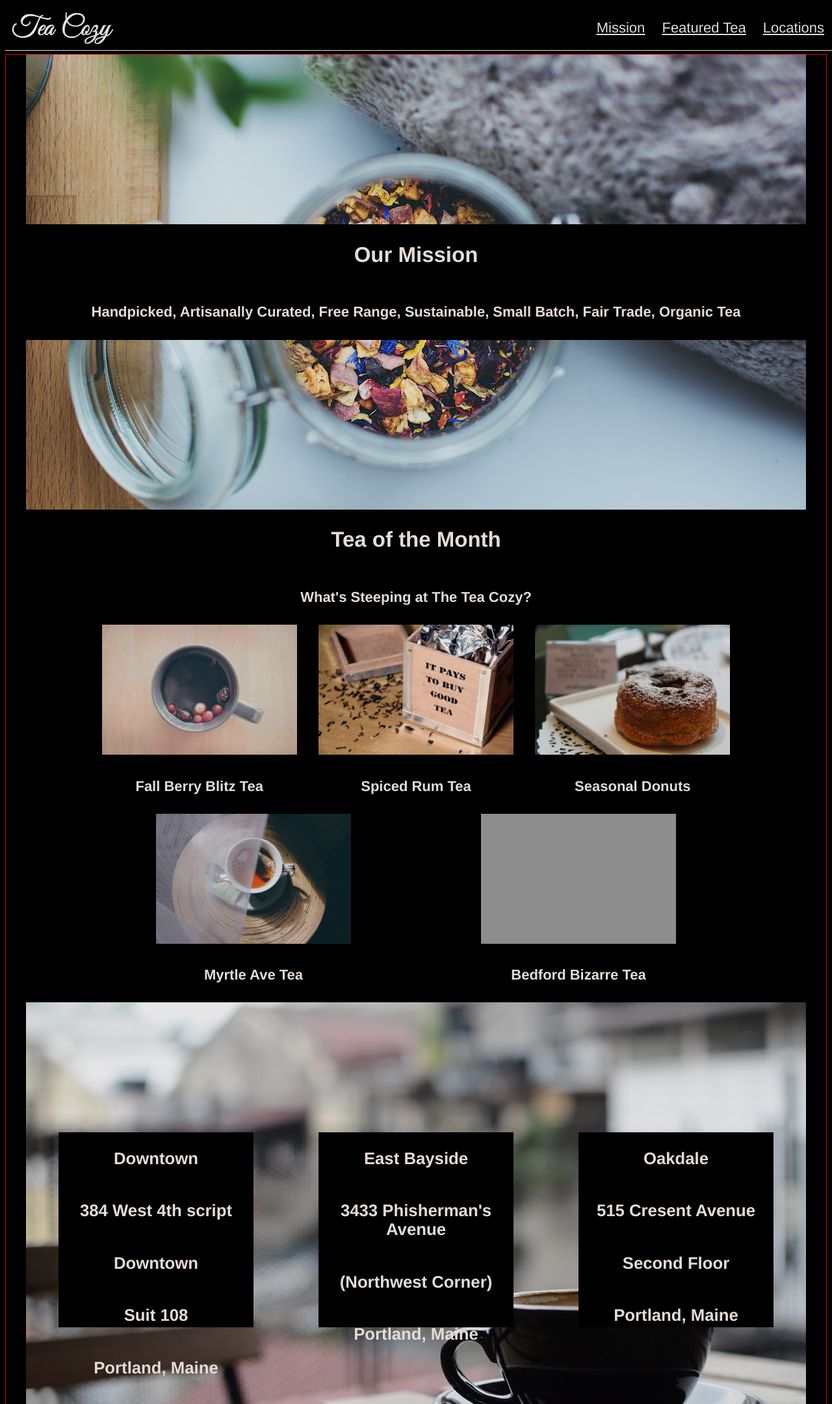
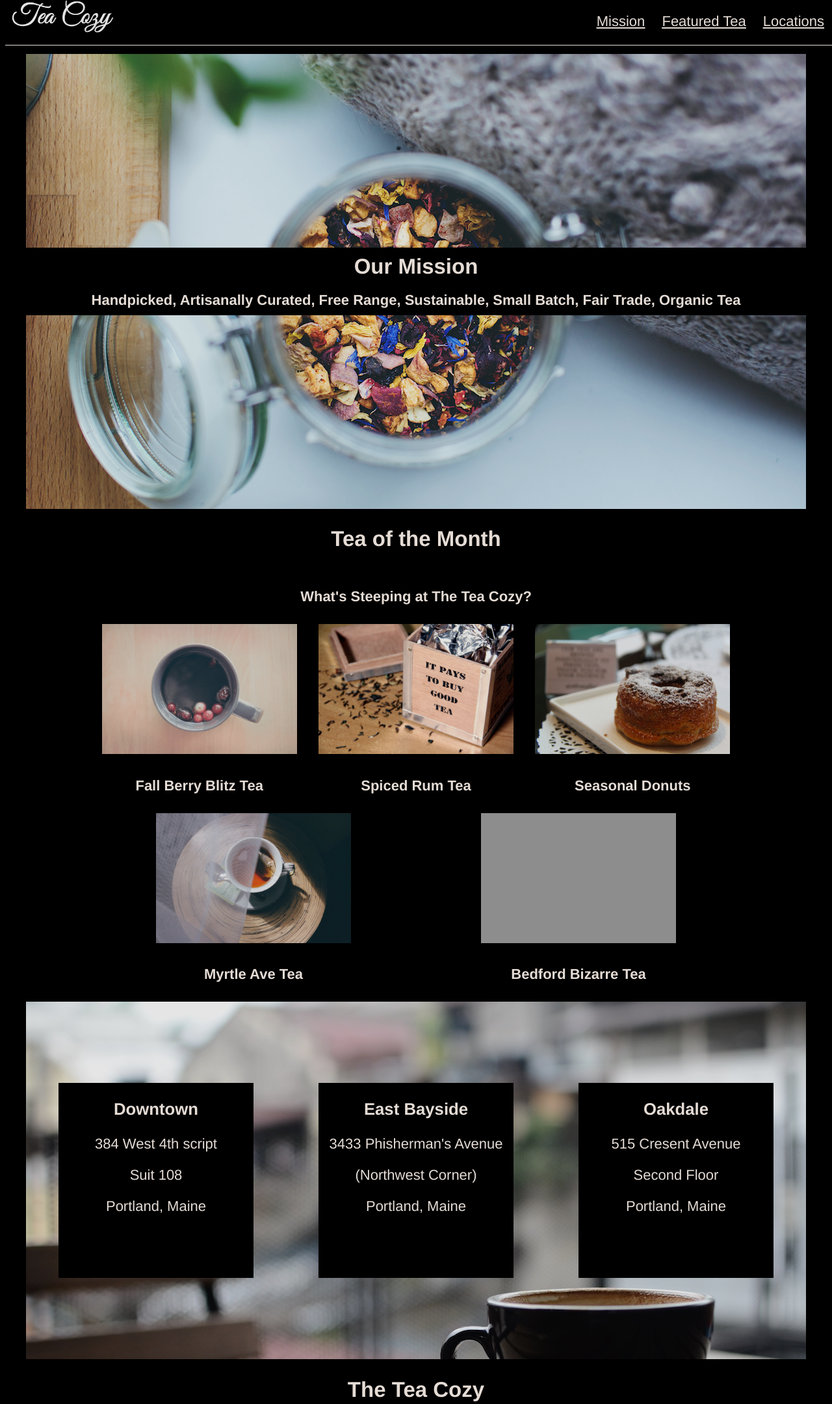
Before and after one commit to philferro/teacozy, a plain HTML site: page index.html in a window 1280 px wide. Shown: the top 2160 px of the page at 65% size. Drawn offline with Linux system fonts and the light colour scheme; grey boxes are pictures that could not be loaded.

Commit message:
Near Completed

```diff
--- a/index.html
+++ b/index.html
@@ -7,8 +7,8 @@
   </head>
   <body>
     <header>
-      <div class="logo">
-         <img src="./resources/images/img-tea-cozy-logo.png" alt="">
+      <div>
+         <img src="./resources/images/img-tea-cozy-logo.png" alt="Tea Cozy Logo">
       </div>
       <nav>
         <span><a href="#mission">Mission</a></span>
@@ -32,46 +32,46 @@
            <div class="imageFlow">
                 <div>
                      <img class="teaImages" src="./resources/images/img-berryblitz.jpg" alt="Berry Blitz Tea Image">
-                     <h4 id="h4Margin">Fall Berry Blitz Tea</h4>
+                     <h4>Fall Berry Blitz Tea</h4>
                 </div>
                 <div>
                     <img class="teaImages" src="./resources/images/img-spiced-rum.jpg" alt="Spiced Rum Tea Image">
-                    <h4 id="h4Margin">Spiced Rum Tea</h4>
+                    <h4>Spiced Rum Tea</h4>
                 </div>
                 <div>
                     <img class="teaImages" src="./resources/images/img-donut.jpg" alt="Seasonal Donutes Image">
-                    <h4 id="h4Margin">Seasonal Donuts</h4>
+                    <h4>Seasonal Donuts</h4>
                 </div>
                 <div>
                     <img class="teaImages" src="./resources/images/img-myrtle-ave.jpg" alt="myrtle ave Image">
-                    <h4 id="h4Margin">Myrtle Ave Tea</h4>
+                    <h4>Myrtle Ave Tea</h4>
                 </div>
                 <div>
                     <img class="teaImages" src="./resources/images/img-bedford-bizarre.jpg" alt="Bedford Bizzarre Image">
-                    <h4 id="h4Margin">Bedford Bizarre Tea</h4>
+                    <h4>Bedford Bizarre Tea</h4>
                 </div>
           </div>
      </div>
 
      <div class="locations">
+
           <div class="locationsBox">
               <h3>Downtown</h3>
-              <h3>384 West 4th script</h3>
-              <h3>Downtown</h3>
-              <h3>Suit 108</h3>
-              <h3>Portland, Maine</h3>
+              <p>384 West 4th script</p>
+              <p>Suit 108</p>
+              <p>Portland, Maine</p>
           </div>
           <div class="locationsBox">
               <h3>East Bayside</h3>
-              <h3>3433 Phisherman's Avenue</h3>
-              <h3>(Northwest Corner)</h3>
-              <h3>Portland, Maine</h3>
+              <p>3433 Phisherman's Avenue</p>
+              <p>(Northwest Corner)</p>
+              <p>Portland, Maine</p>
           </div>
           <div class="locationsBox">
             <h3>Oakdale</h3>
-            <h3>515 Cresent Avenue</h3>
-            <h3>Second Floor</h3>
-            <h3>Portland, Maine</h3>
+            <p>515 Cresent Avenue</p>
+            <p>Second Floor</p>
+            <p>Portland, Maine</p>
           </div>
      </div>
      <footer>
--- a/resources/css/style.css
+++ b/resources/css/style.css
@@ -9,8 +9,8 @@ body{
 
 header {
   display: flex;
-  align-items: center;
   position: fixed;
+  top:0px;
   z-index: 1;
   width: 100%;
   height: 69px;
@@ -19,19 +19,18 @@ header {
   border-bottom: 1px solid seashell;
 }
 
-a {
-  color: seashell;
-}
 
-.logo {
+header img {
   display: flex;
-  align-items: left;
+  justify-content: flex-start;
   height: 50px;
-  flex-grow: 1;
   padding-left: 10px;
 }
 
-nav{
+header nav{
+  display: block;
+  text-align: right;
+  flex-grow: 1;
   margin-right: 10px;
 }
 
@@ -41,6 +40,9 @@ nav span {
   text-decoration: underline;
 }
 
+header a{
+  color: seashell;
+}
 .contentBody{
   display: flex;
   margin: auto;
@@ -50,17 +52,19 @@ nav span {
   justify-content: center;
   z-index: 0;
   top: 75px;
-  border: red solid 1px;
+
 }
 
 
-.mission{
+.mission {
   display: flex;
   align-content: center;
   background-image: url("../images/img-mission-background.jpg");
   height: 700px;
   width: 1200px;
 }
+
+
 
 .missionText{
   display: flex;
@@ -69,6 +73,16 @@ nav span {
   text-align: center;
   background-color: black;
   width: 1200px;
+}
+
+.missionText h2{
+  margin-top: 10px;
+  margin-bottom: 20px;
+}
+
+.missionText h4{
+  margin-top: 0px;
+  margin-bottom: 10px;
 }
 
 
@@ -93,6 +107,11 @@ nav span {
   width: 300px;
 }
 
+teaImages h4{
+  margin-top: 22px;
+  margin-bottom: 22px;
+}
+
 .locations{
   display: inline-flex;
   flex-direction: row;
@@ -102,12 +121,21 @@ nav span {
   align-items: center;
   margin: auto;
   background-image: url("../images/img-locations-background.jpg");
-  height: 700px;
+  height: 550px;
   width: 1200px;
 }
 
-#id="h4Margin"{
-  margin-top: 10px;
+
+
+.locationsBox{
+  display: inline-block;
+  text-align: center;
+  vertical-align: middle;
+  height: 300px;
+  width: 300px;
+  background-color: black;
+
+  opacity: 1;
 }
 
 footer{
@@ -119,15 +147,6 @@ footer{
   height: 300px;
 }
 
-.locationsBox{
-  height: 300px;
-  width: 300px;
-  display: flex;
-  flex-direction: column;
-  margin: auto;
-  text-align: center;
-  background-color: black;
-}
 
 #cr{
   margin-left: 20px;
```
Also changed, not shown: resources/css/img-tea-cozy-logo.png (deleted).
